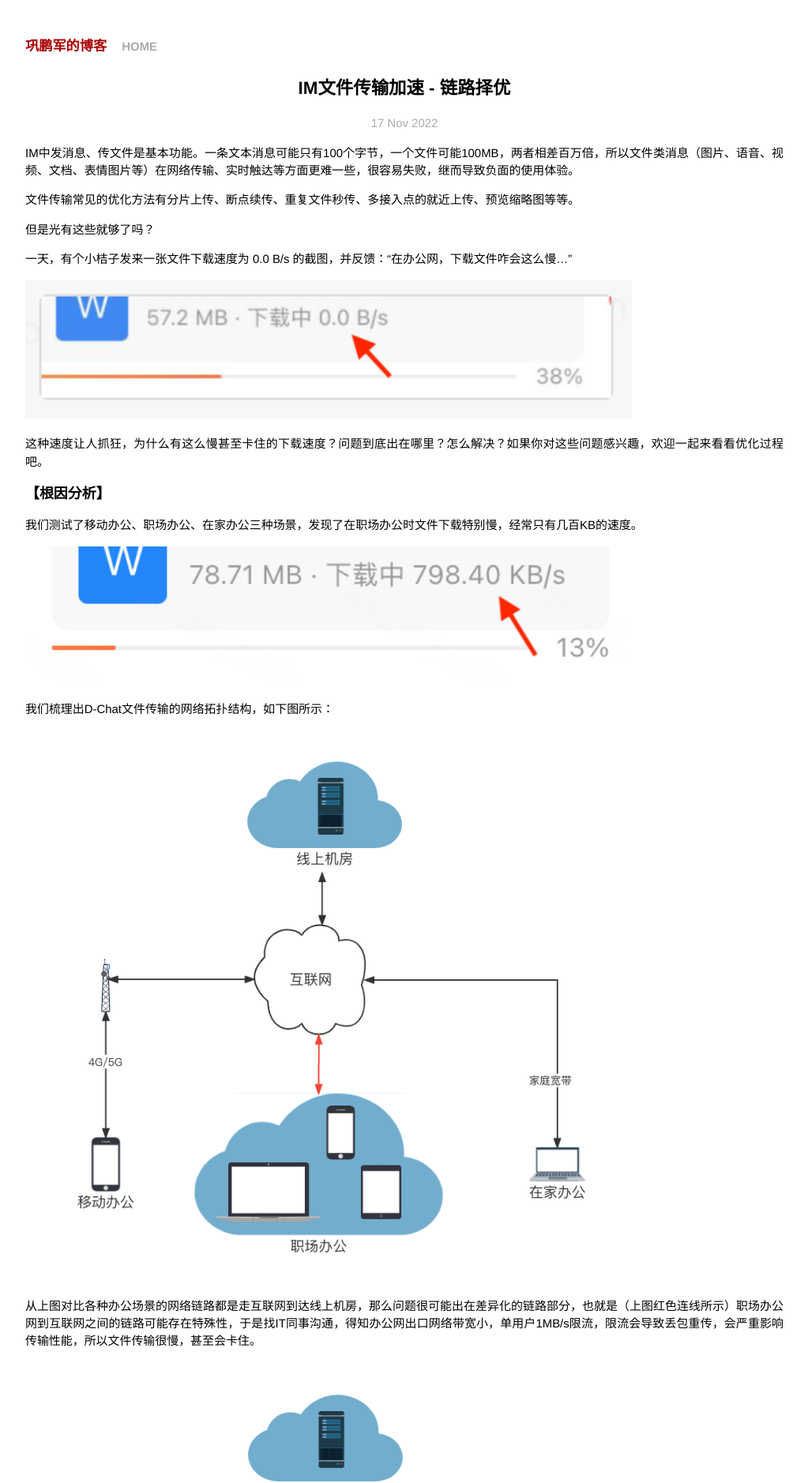
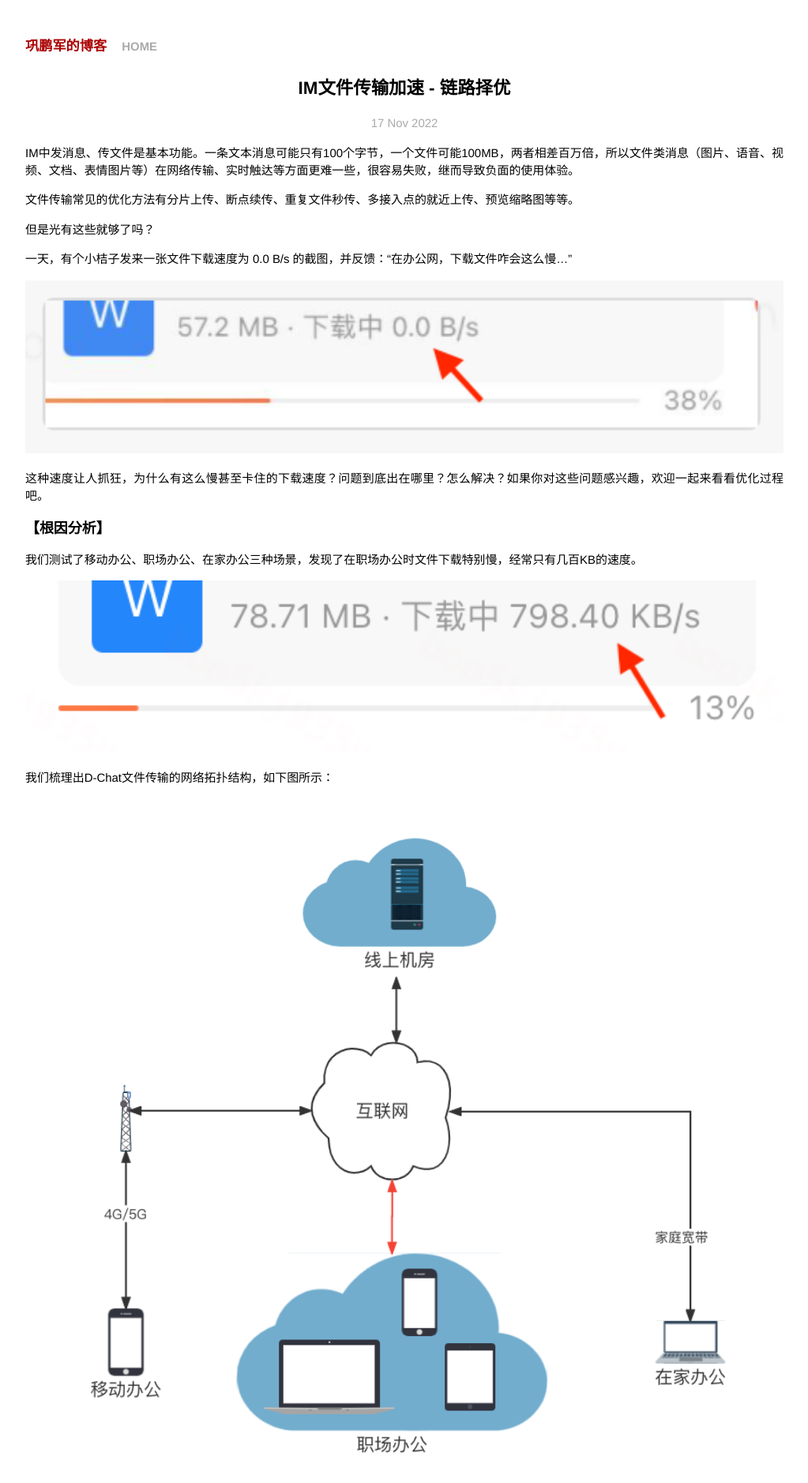
Before and after one commit to gongpengjun/gongpengjun.github.io, a Jekyll site: the page built from _posts/2022-11-17-im009-boost-file-transfer-speed.md, in a window 1280 px wide. Shown: the top 1878 px of the page at 79% size, without its empty margins (128-1151 px from the left). Built offline with Jekyll 4.4.1, drawn with Linux system fonts in a browser that asks for light colours.

Commit message:
image layout

```diff
--- a/_posts/2022-11-17-im009-boost-file-transfer-speed.md
+++ b/_posts/2022-11-17-im009-boost-file-transfer-speed.md
@@ -14,7 +14,7 @@ IM中发消息、传文件是基本功能。一条文本消息可能只有100个
 
 一天，有个小桔子发来一张文件下载速度为 0.0 B/s 的截图，并反馈：“在办公网，下载文件咋会这么慢...”
 
-<img src="https://gongpengjun.com/imgs/im707/file_perf/speed_zero.png" width="80%" alt="speed zero">
+<img src="https://gongpengjun.com/imgs/im707/file_perf/speed_zero.png" width="100%" alt="speed zero">
 
 这种速度让人抓狂，为什么有这么慢甚至卡住的下载速度？问题到底出在哪里？怎么解决？如果你对这些问题感兴趣，欢迎一起来看看优化过程吧。
 
@@ -24,15 +24,15 @@ IM中发消息、传文件是基本功能。一条文本消息可能只有100个
 
 我们测试了移动办公、职场办公、在家办公三种场景，发现了在职场办公时文件下载特别慢，经常只有几百KB的速度。
 
-<img src="https://gongpengjun.com/imgs/im707/file_perf/speed_slow.png" width="80%"  alt="speed slow">
+<img src="https://gongpengjun.com/imgs/im707/file_perf/speed_slow.png" width="100%"  alt="speed slow">
 
 我们梳理出D-Chat文件传输的网络拓扑结构，如下图所示：
 
-<img src="https://gongpengjun.com/imgs/im707/file_perf/network_topology_question.png" width="80%" alt="network topology">
+<img src="https://gongpengjun.com/imgs/im707/file_perf/network_topology_question.png" width="100%" alt="network topology">
 
 从上图对比各种办公场景的网络链路都是走互联网到达线上机房，那么问题很可能出在差异化的链路部分，也就是（上图红色连线所示）职场办公网到互联网之间的链路可能存在特殊性，于是找IT同事沟通，得知办公网出口网络带宽小，单用户1MB/s限流，限流会导致丢包重传，会严重影响传输性能，所以文件传输很慢，甚至会卡住。
 
-<img src="https://gongpengjun.com/imgs/im707/file_perf/network_topology_answer.png" width="80%" alt="network topology with bandwith">
+<img src="https://gongpengjun.com/imgs/im707/file_perf/network_topology_answer.png" width="100%" alt="network topology with bandwith">
 
 > 可能有人会问办公网出口有限流，传输慢可以理解，为啥会卡住不动呢？
 >
@@ -42,11 +42,11 @@ IM中发消息、传文件是基本功能。一条文本消息可能只有100个
 
 既然问题根因是职场公网出口带宽限流导致的，那么放大限流值不就可以了么，经过跟IT同事沟通，发现职场公网出口总的带宽就比较小，职场同时办公人数多且使用集中，没有办法简单把限流值放大。
 
-<img src="https://gongpengjun.com/imgs/im707/file_perf/office_network_file_route_before.png" width="80%" alt="office network route old">
+<img src="https://gongpengjun.com/imgs/im707/file_perf/office_network_file_route_before.png" width="100%" alt="office network route old">
 
 扩大办公网出口带宽这条路不通，那能不能换一条路呢？直接走职场办公网到线上机房，可以吗？经过IT同事确认，国内大多数职场都会直接或者间接和线上机房建立由专线连接，带宽也比较大。具体方案如下图右侧绿色箭头所示：
 
-<img src="https://gongpengjun.com/imgs/im707/file_perf/office_network_file_route_after.png" width="80%" alt="office network route new">
+<img src="https://gongpengjun.com/imgs/im707/file_perf/office_network_file_route_after.png" width="100%" alt="office network route new">
 
 经过测速验证，走专线速度可大幅提高，初步确认这个方案是可行的。
 
@@ -75,11 +75,11 @@ IM中发消息、传文件是基本功能。一条文本消息可能只有100个
 
 优化前办公网文件传输的速度一般是这样的：
 
-<img src="https://gongpengjun.com/imgs/im707/file_perf/speed_slow.png" width="80%" alt="speed slow">
+<img src="https://gongpengjun.com/imgs/im707/file_perf/speed_slow.png" width="100%" alt="speed slow">
 
 现在的办公网文件传输的速度一般是这样的：
 
-<img src="https://gongpengjun.com/imgs/im707/file_perf/speed_fast.png" width="80%" alt="speed fast">
+<img src="https://gongpengjun.com/imgs/im707/file_perf/speed_fast.png" width="100%" alt="speed fast">
 
 经常还能看到10MB/s以上的传输速度，感觉可以说是嗖嗖嗖地。
 
```
